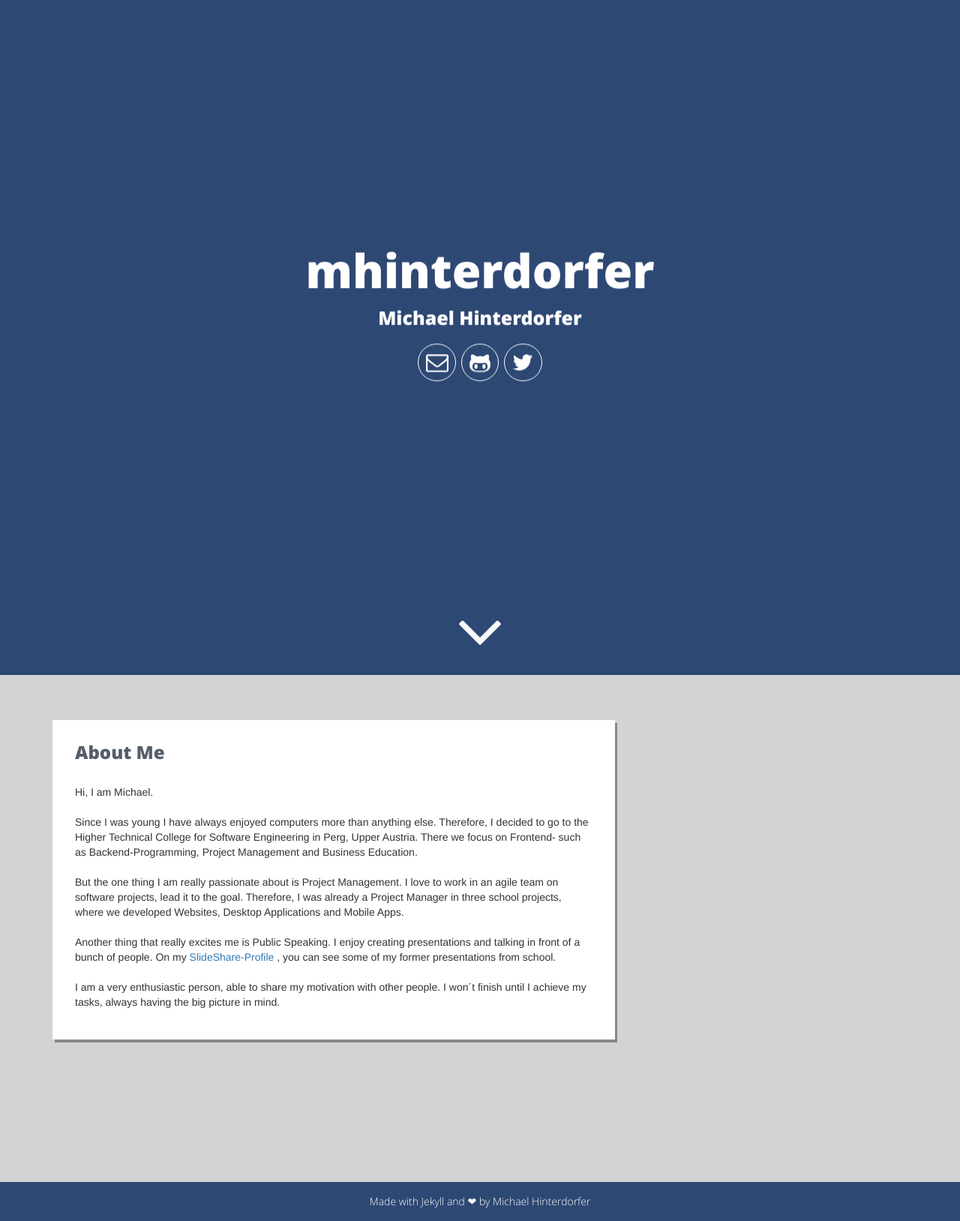
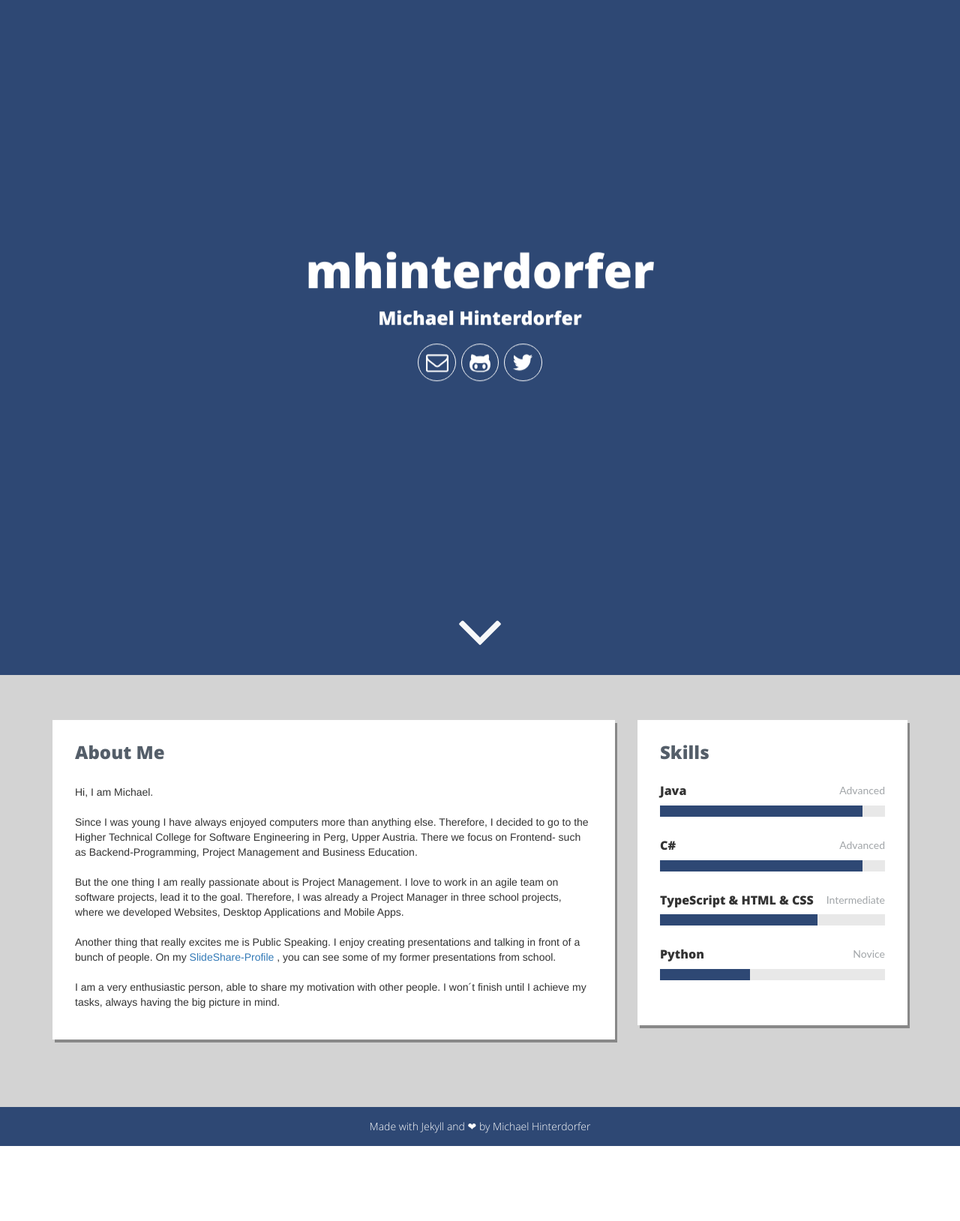
Before and after one commit to MHinterdorfer/MHinterdorfer.github.io, a Jekyll site: the page built from index.html, in a window 1280 px wide. Shown: the whole page at 75% size. Built offline with Jekyll 4.4.1, drawn with Linux system fonts in a browser that asks for light colours; after the commit the page ends 1528 px from its top, so only the background shows below that.

Commit message:
added skills card

```diff
--- /dev/null
+++ b/_includes/content/skills.html
@@ -0,0 +1,85 @@
+<section class="skills aside section">
+  <div class="section-inner">
+    <h2 class="heading">Skills</h2>
+    <div class="content">
+      <div class="skillset">
+        <div class="item">
+          <h3 class="level-title">
+            Java<span
+              class="level-label"
+              data-toggle="tooltip"
+              data-placement="left"
+              data-animation="true"
+              title="I worked with Android, JPA, JAX-RS, JavaFX, JSF"
+              ><i class="fas fa-info-circle"></i>Advanced</span
+            >
+          </h3>
+          <div class="level-bar">
+            <div class="level-bar-inner" data-level="90%" style="width: 90%;"></div>
+          </div>
+        </div>
+
+        <div class="item">
+          <h3 class="level-title">
+            C#<span
+              class="level-label"
+              data-toggle="tooltip"
+              data-placement="left"
+              data-animation="true"
+              title="I worked with WCF, WPF, Entity Framework"
+              ><i class="fas fa-info-circle"></i>Advanced</span
+            >
+          </h3>
+          <div class="level-bar">
+            <div class="level-bar-inner" data-level="90%" style="width: 90%;"></div>
+          </div>
+          <!--//level-bar-->
+        </div>
+        <!--//item-->
+
+        <div class="item">
+          <h3 class="level-title">
+            TypeScript &amp; HTML &amp; CSS<span
+              class="level-label"
+              data-toggle="tooltip"
+              data-placement="left"
+              data-animation="true"
+              title="I worked with Angular 7 and Ionic 3"
+              ><i class="fas fa-info-circle"></i>Intermediate</span
+            >
+          </h3>
+          <div class="level-bar">
+            <div class="level-bar-inner" data-level="70%" style="width: 70%;"></div>
+          </div>
+          <!--//level-bar-->
+        </div>
+        <!--//item-->
+
+        <div class="item">
+          <h3 class="level-title">
+            Python<span
+              class="level-label"
+              data-toggle="tooltip"
+              data-placement="left"
+              data-animation="true"
+              title="Used for statistical data analysis"
+              ><i class="fas fa-info-circle"></i>Novice</span
+            >
+          </h3>
+          <div class="level-bar">
+            <div class="level-bar-inner" data-level="40%" style="width: 40%;"></div>
+          </div>
+          <!--//level-bar-->
+        </div>
+        <!--//item-->
+
+        <!-- <p>
+          <a class="more-link" href="#"><i class="fas fa-external-link-alt"></i>More on Coderwall</a>
+        </p> -->
+      </div>
+    </div>
+    <!--//content-->
+  </div>
+  <!--//section-inner-->
+</section>
+<!--//section-->
--- a/_includes/pages/content.html
+++ b/_includes/pages/content.html
@@ -1,3 +1,4 @@
+<div class="content-body">
 <div class="container sections-wrapper">
 <div class="row">
 <div class="primary col-lg-8 col-12">
@@ -8,3 +9,4 @@
 </div>
 </div>
 </div>
+</div>
--- a/_includes/pages/secondarycards.html
+++ b/_includes/pages/secondarycards.html
@@ -0,0 +1 @@
+{% include content/skills.html %}
--- a/assets/css/main.css
+++ b/assets/css/main.css
@@ -1,4 +1,4 @@
-body {
+.content-body {
 	background: #D3D3D3;
 }
 
@@ -260,7 +260,7 @@ body {
 }
 
 .skills .skillset .level-title .level-label {
-  color: #ccd1d6;
+  color: #a1a5a8;
   font-size: 14px;
   font-weight: 400;
   font-family: "Lato", arial, sans-serif;
@@ -276,7 +276,7 @@ body {
 
 .skills .skillset .level-bar-inner {
   height: 15px;
-  background: #66cb8c;
+  background: #2e4874;
 }
 
 .skills .svg-inline--fa {
@@ -1890,7 +1890,6 @@ pre span {
 footer {
   background: #2e4874;
   padding: 1.563rem 0;
-  margin-top: 100px;
 }
 footer p,
 footer a {
```
